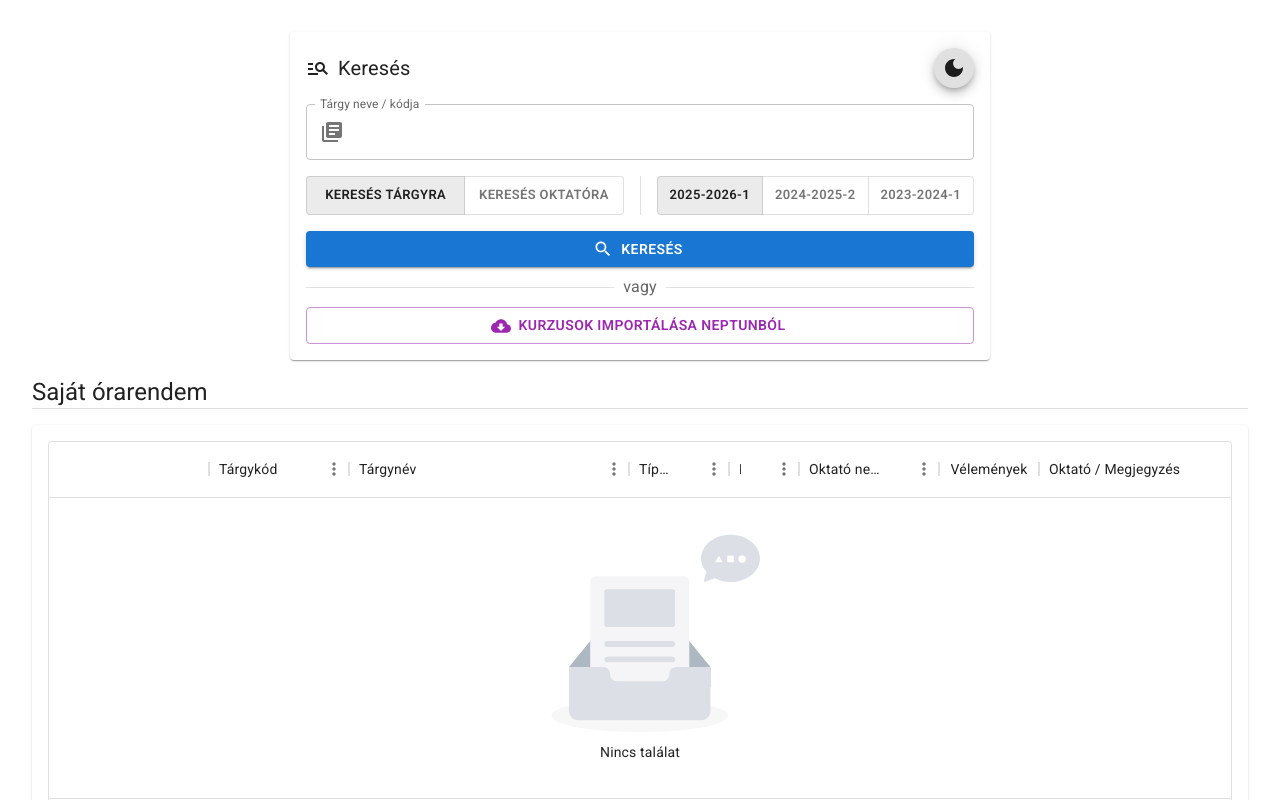
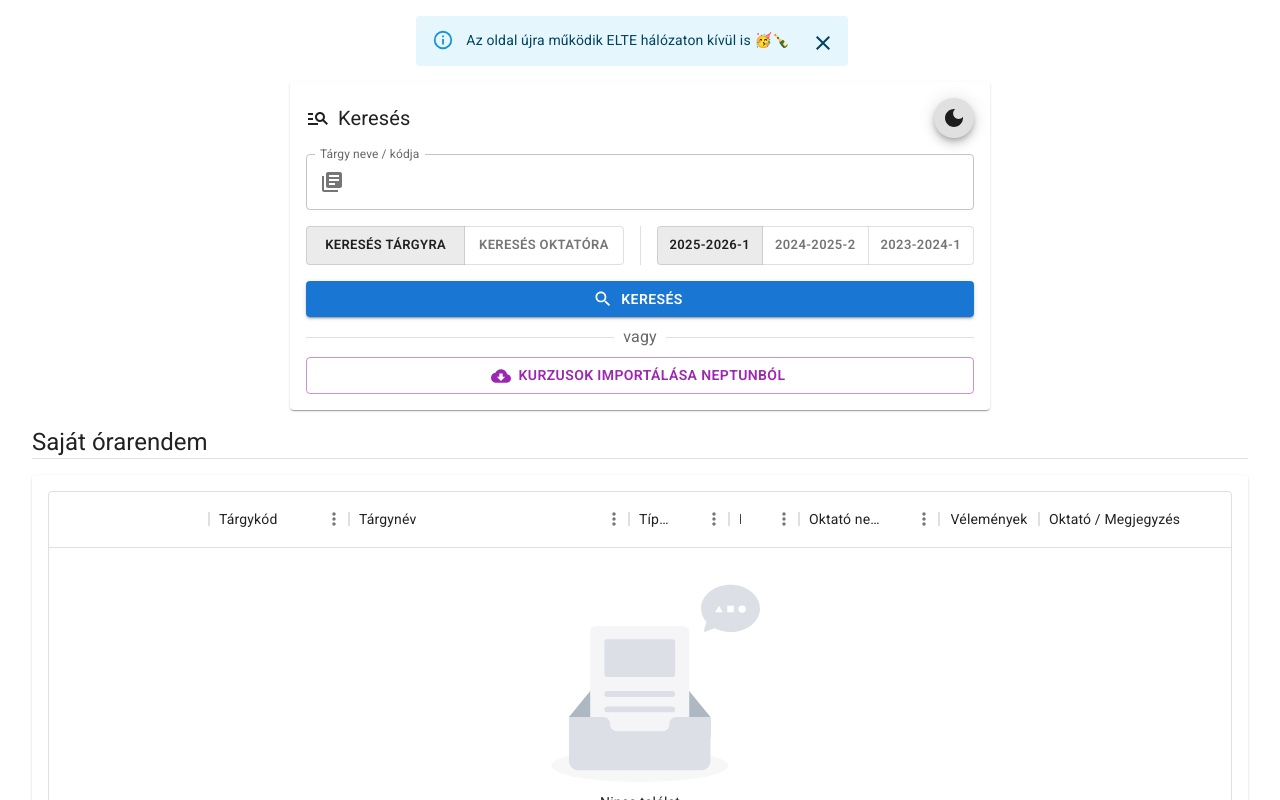
Before and after one commit to slashwarm/elte-orarend, a React (Vite) app in the folder apps/web/: page / in a window 1280 px wide. Shown: the top 800 px of the page. Built offline with nearby package versions, Linux system fonts and the light colour scheme.

Commit message:
Add InfoBox

```diff
--- a/apps/web/src/App.tsx
+++ b/apps/web/src/App.tsx
@@ -14,6 +14,7 @@ import Search from './Search';
 import { convertDataToTable, Course, Data, fetchTimetable, SearchData, generateUniqueId, Lesson } from './utils/data';
 import { decodeLessonsFromSearchParam, encodeLessonsToSearchParam } from './utils/encoder';
 import Footer from './components/Footer';
+import InfoBox from './components/InfoBox';
 import useDownloadImage from './utils/image';
 import { useQuery } from '@tanstack/react-query';
 import { toast } from 'react-toastify';
@@ -160,8 +161,9 @@ const App: React.FC = () => {
         <Box display="flex" minHeight="100vh">
             <CssBaseline />
             <Box sx={{ flex: 1, display: 'flex', flexDirection: 'column', maxWidth: '100%' }}>
-                <Box component="main" sx={{ flex: 1 }} p={{ xs: 1, sm: 2, md: 4 }}>
+                <Box component="main" sx={{ flex: 1, mt: 0 }} p={{ xs: 1, sm: 2, md: 4 }}>
                     <Grid container direction="column" spacing={2} alignContent="center">
+                        <InfoBox />
                         {!viewOnly && (
                             <Grid item xs={12} sm={6} md={4} lg={3}>
                                 <Paper
--- /dev/null
+++ b/apps/web/src/components/InfoBox.tsx
@@ -0,0 +1,28 @@
+import React, { useState, useEffect } from 'react';
+import Alert from '@mui/material/Alert';
+import IconButton from '@mui/material/IconButton';
+import CloseIcon from '@mui/icons-material/Close';
+
+const InfoBox: React.FC = () => {
+    const [isOpen, setIsOpen] = useState(true);
+
+    if (!isOpen) return null;
+
+    return (
+        <Alert
+            sx={{
+                margin: 'auto',
+            }}
+            severity="info"
+            action={
+                <IconButton aria-label="close" color="inherit" size="small" onClick={() => setIsOpen(false)}>
+                    <CloseIcon />
+                </IconButton>
+            }
+        >
+            Az oldal újra működik ELTE hálózaton kívül is 🥳🍾
+        </Alert>
+    );
+};
+
+export default InfoBox;
```
